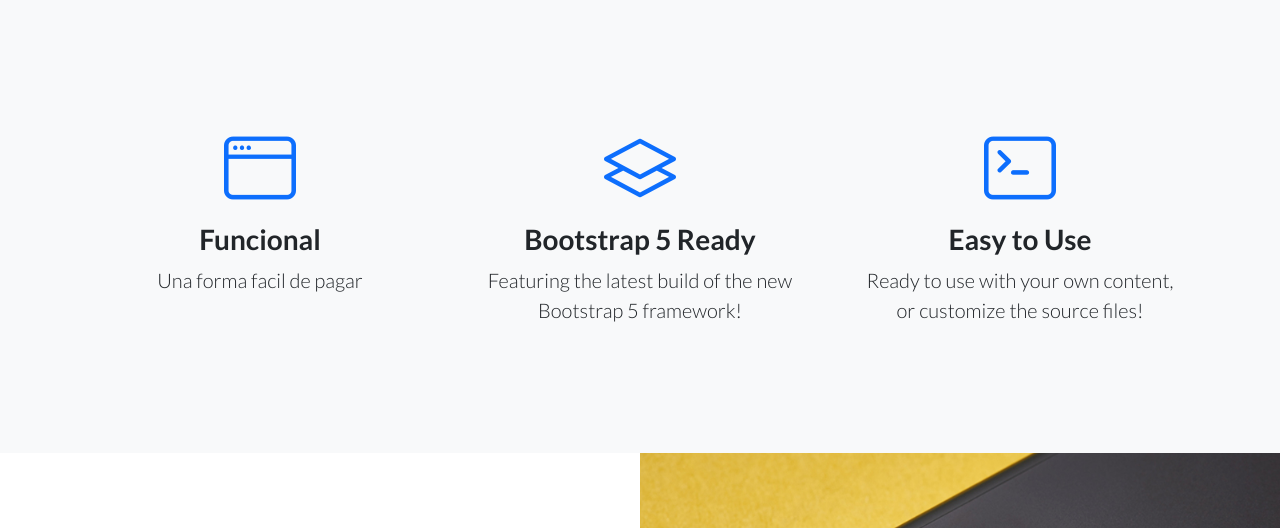
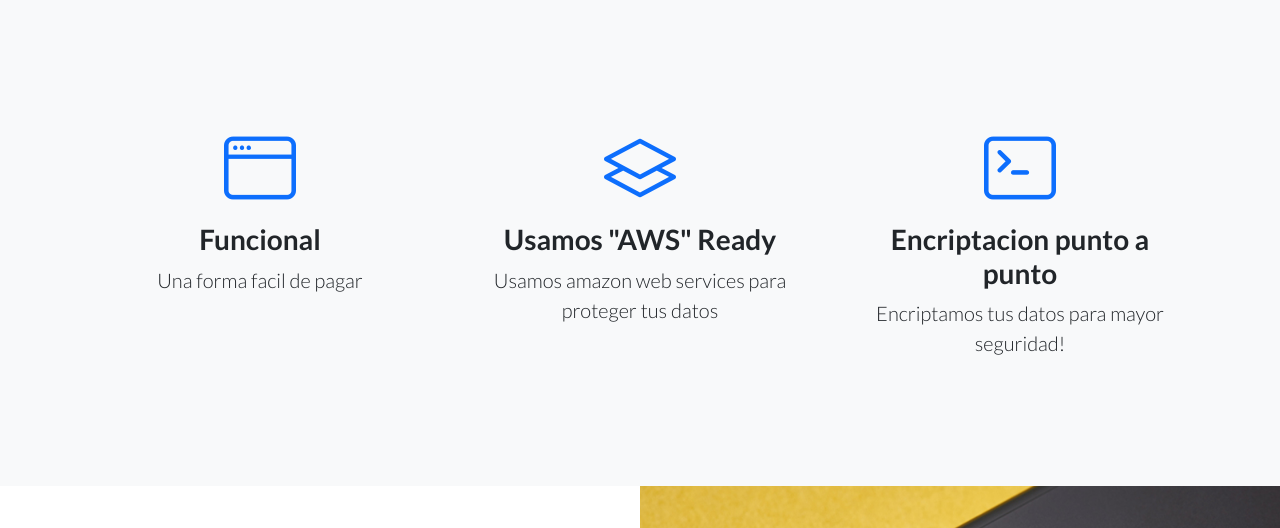
Before and after one commit to ex6tense/easypay, a plain HTML site: page index.html in a window 1280 px wide. Shown: the part 67-595 px from the top of the page. Drawn offline with nearby package versions, Linux system fonts and the light colour scheme.

Commit message:
Update index.html

```diff
--- a/index.html
+++ b/index.html
@@ -38,15 +38,15 @@
                     <div class="col-lg-4">
                         <div class="features-icons-item mx-auto mb-5 mb-lg-0 mb-lg-3">
                             <div class="features-icons-icon d-flex"><i class="bi-layers m-auto text-primary"></i></div>
-                            <h3>Bootstrap 5 Ready</h3>
-                            <p class="lead mb-0">Featuring the latest build of the new Bootstrap 5 framework!</p>
+                            <h3>Usamos "AWS" Ready</h3>
+                            <p class="lead mb-0">Usamos amazon web services para proteger tus datos</p>
                         </div>
                     </div>
                     <div class="col-lg-4">
                         <div class="features-icons-item mx-auto mb-0 mb-lg-3">
                             <div class="features-icons-icon d-flex"><i class="bi-terminal m-auto text-primary"></i></div>
-                            <h3>Easy to Use</h3>
-                            <p class="lead mb-0">Ready to use with your own content, or customize the source files!</p>
+                            <h3>Encriptacion punto a punto</h3>
+                            <p class="lead mb-0">Encriptamos tus datos para mayor seguridad!</p>
                         </div>
                     </div>
                 </div>
@@ -188,10 +188,7 @@
         <script src="https://cdn.jsdelivr.net/npm/bootstrap@5.1.3/dist/js/bootstrap.bundle.min.js"></script>
         <!-- Core theme JS-->
         <script src="js/scripts.js"></script>
-        <!-- * * * * * * * * * * * * * * * * * * * * * * * * * * * * * * * * * * * * * * * *-->
-        <!-- * *                               SB Forms JS                               * *-->
-        <!-- * * Activate your form at https://startbootstrap.com/solution/contact-forms * *-->
-        <!-- * * * * * * * * * * * * * * * * * * * * * * * * * * * * * * * * * * * * * * * *-->
+
         <script src="https://cdn.startbootstrap.com/sb-forms-latest.js"></script>
     </body>
 </html>
```
